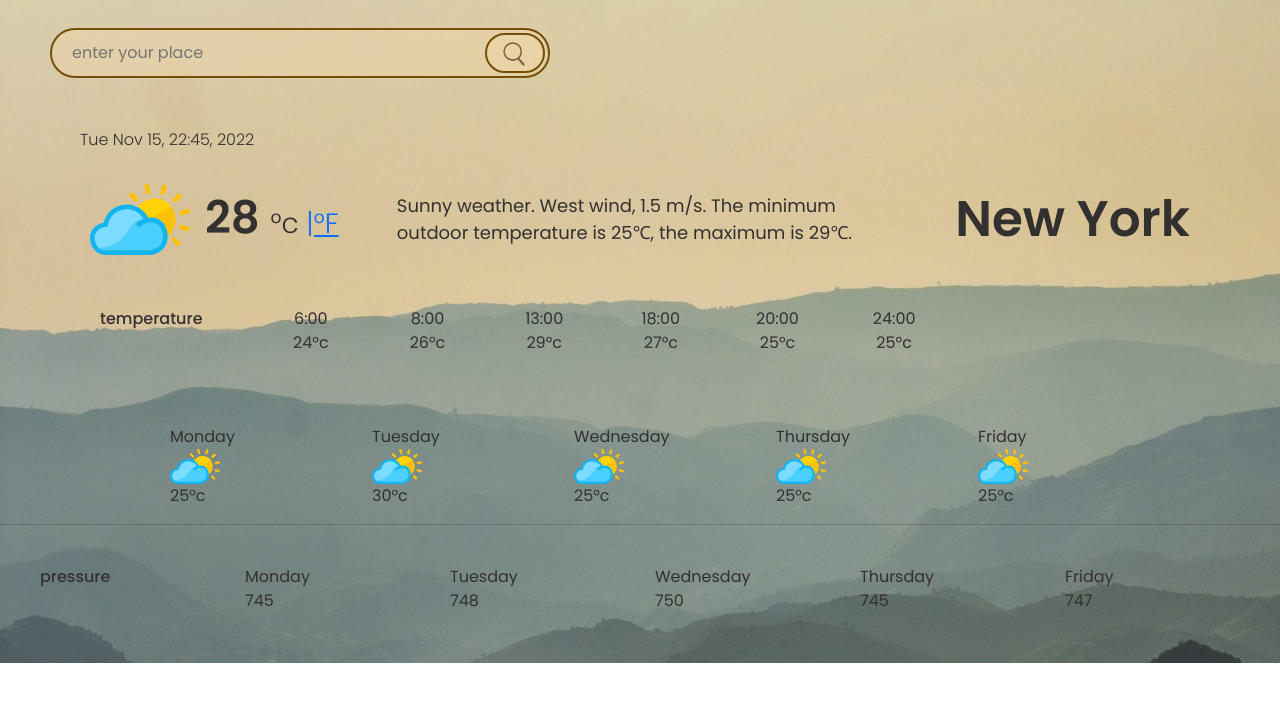
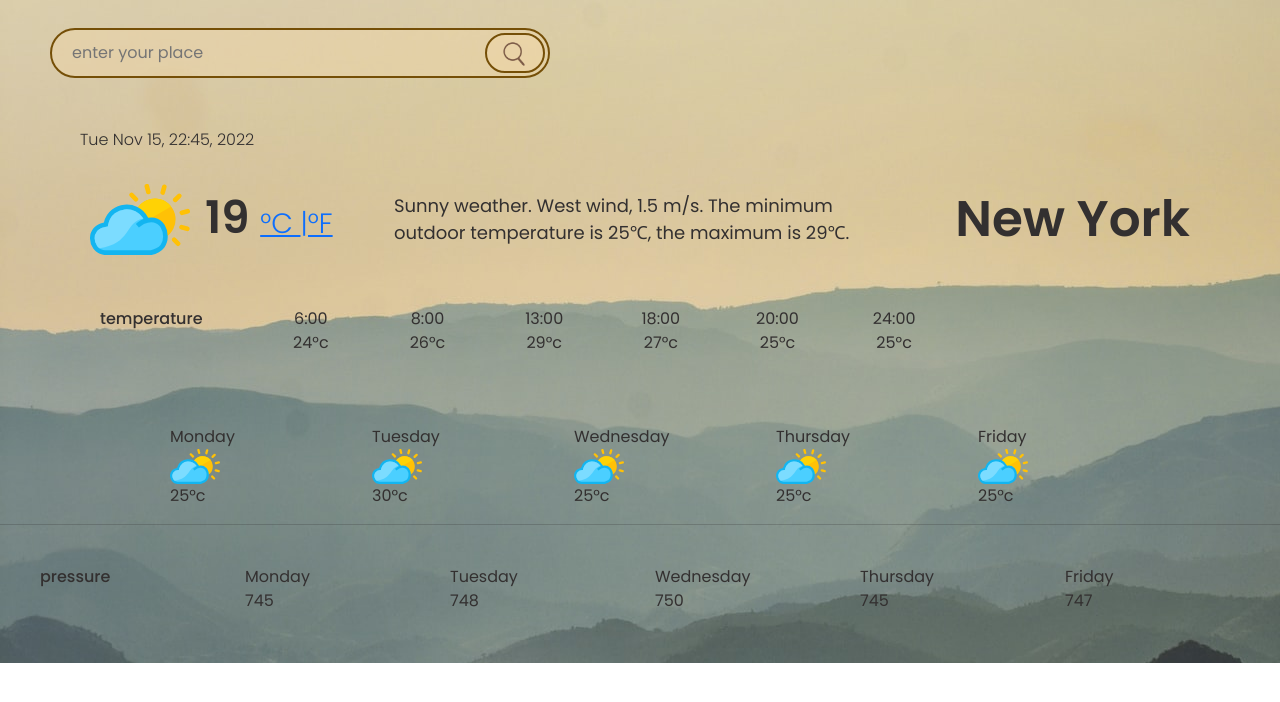
Before and after one commit to diana-semenets/Weather, a plain HTML site: page index.html in a window 1280 px wide. Shown: the part 120-822 px from the top of the page. Drawn offline with nearby package versions, Linux system fonts and the light colour scheme.

Commit message:
Add files via upload

```diff
--- a/index.html
+++ b/index.html
@@ -32,7 +32,7 @@
             <div class="main__place">
                 <div class="main__place-img">
                     <img src="img/weather-icon.svg" alt="" width="100px">
-                    <div class="main__place-deg"> <span class="deg-number"> 28</span> <span class="deg-cel" id="cels"> °c </span><a href="#" class="deg-cel" id="fahrenheit ">|°F</a></div>
+                    <div class="main__place-deg"> <span class="deg-number"> 19</span> <a href="#" class="deg-cel" id="celsius-link"> °C </a><a href="#" class="deg-cel" id="fahrenheit-link">|°F</a></div>
                 </div>
                 <div class="main__place-about">Sunny weather. West wind, 1.5 m/s. The minimum outdoor temperature is 25℃, the maximum is 29℃.
                 </div>
```
